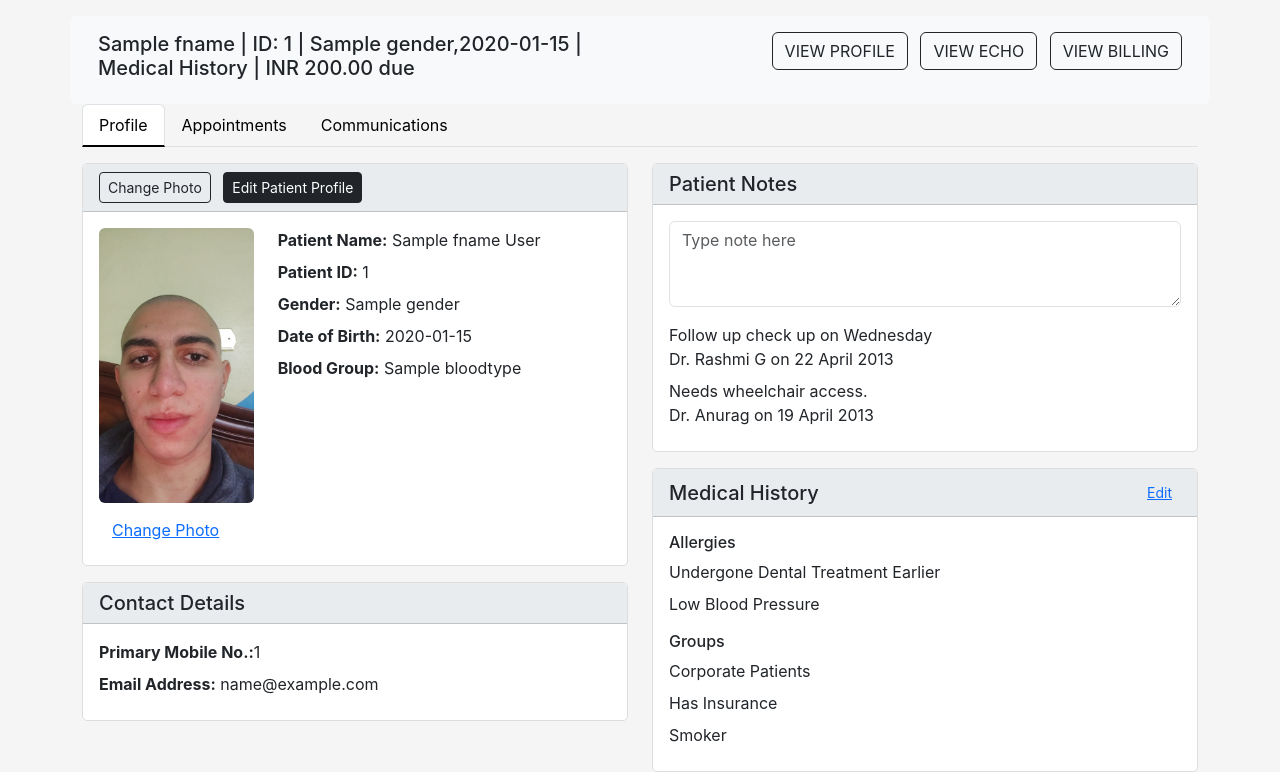
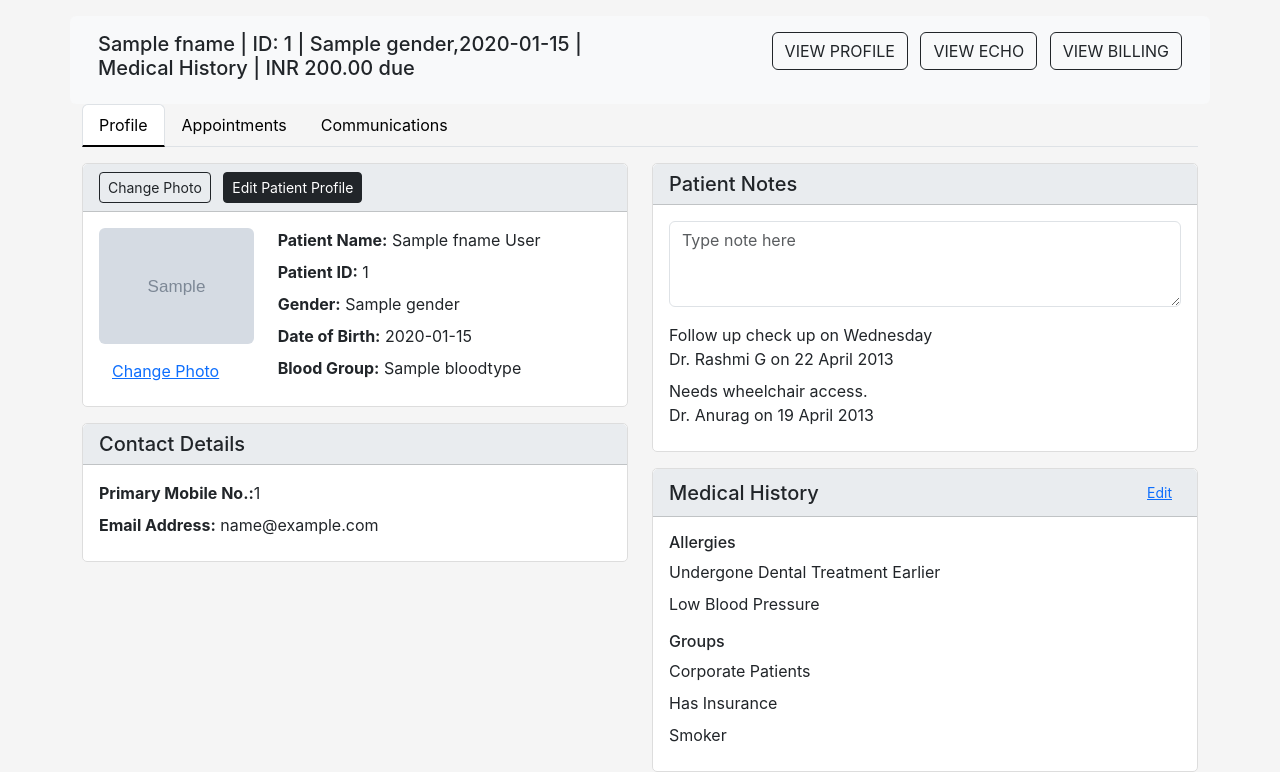
Before and after one commit to Ahmed-Wael777/DataBase-Project-The-Mines, a Django app: template templates/home.html in a window 1280 px wide. Shown: the part 68-840 px from the top of the page. Run offline with Django 5.2, Linux system fonts and the light colour scheme; the template is opened without the code that fills it: most values are stand-ins (such as "Sample title", 1, 10 or a date in 2020); grey boxes marked "Sample" are stand-in pictures.

Commit message:
تحميل صور من النت

```diff
--- a/templates/home.html
+++ b/templates/home.html
@@ -78,7 +78,7 @@
                     <div class="card-body">
                         <div class="row">
                             <div class="col-md-4">
-                                <img src="{% static 'image/patient_1.jpg' %}" alt="Patient Photo" class="img-fluid rounded">
+                                <img src={{ data.image_path }} alt="Patient Photo" class="img-fluid rounded">
                                 <button class="btn btn-link mt-2">Change Photo</button>
                             </div>
                             <div class="col-md-8">
```
